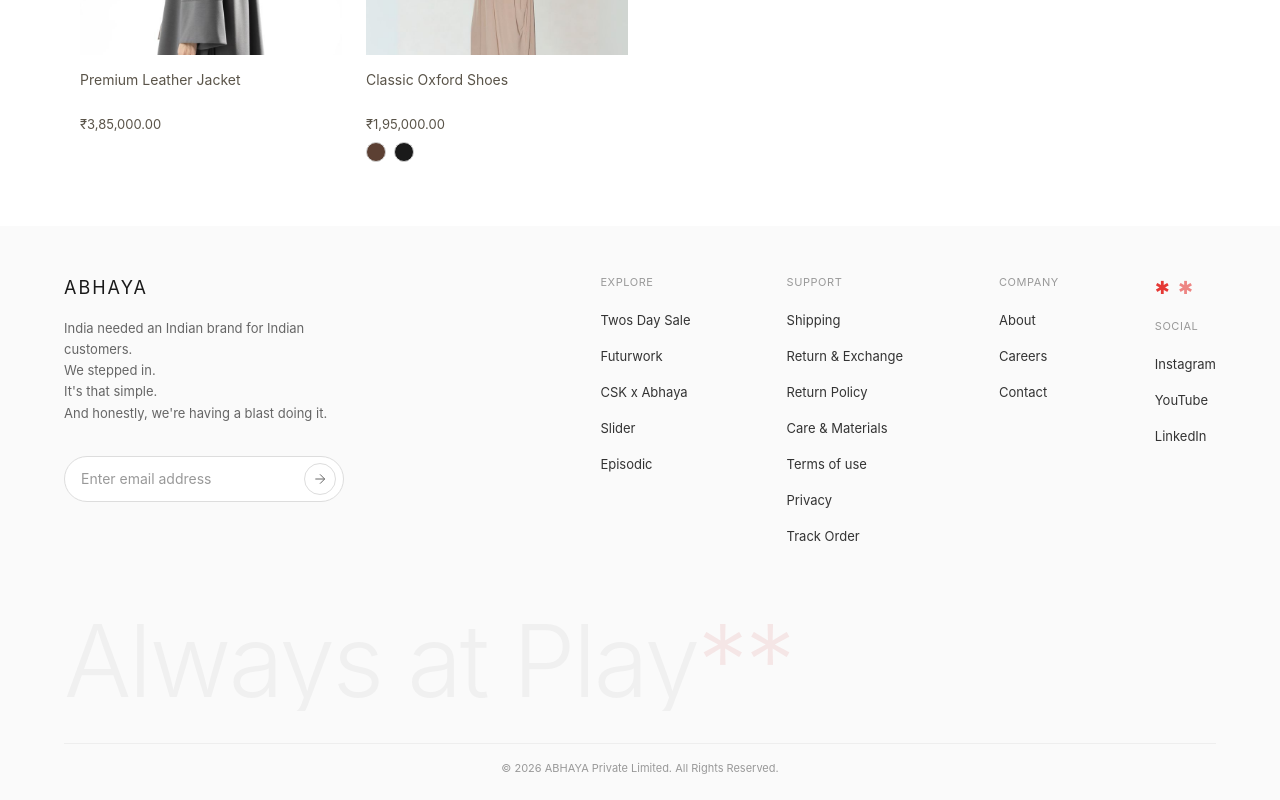
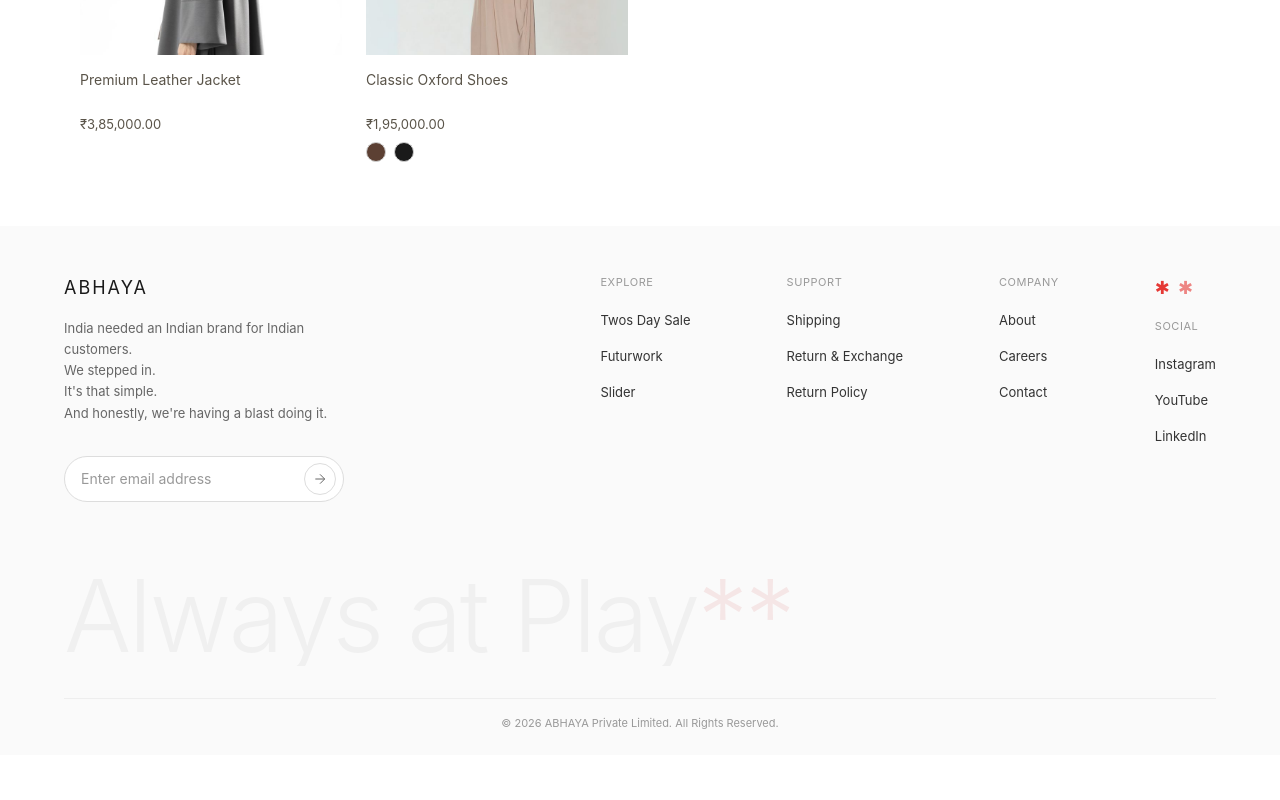
Before and after one commit to SumoodAmeen/e-commerce, a React (Vite) app: page /shop in a window 1280 px wide. Shown: the part 1465-2265 px from the top of the page. After the commit the page ends 2220 px from the top, so only its background shows below. Built offline with nearby package versions, Linux system fonts and the light colour scheme.

Commit message:
done for the day

```diff
--- a/src/components/home_page/Footer.jsx
+++ b/src/components/home_page/Footer.jsx
@@ -7,18 +7,12 @@ const Footer = () => {
         { name: 'Shipping', href: '/shipping' },
         { name: 'Return & Exchange', href: '/return-exchange' },
         { name: 'Return Policy', href: '/return-policy' },
-        { name: 'Care & Materials', href: '/care-materials' },
-        { name: 'Terms of use', href: '/terms' },
-        { name: 'Privacy', href: '/privacy' },
-        { name: 'Track Order', href: '/track-order' },
     ];
 
     const exploreLinks = [
         { name: 'Twos Day Sale', href: '/twos-day-sale' },
         { name: 'Futurwork', href: '/futurwork' },
-        { name: 'CSK x Abhaya', href: '/csk-abhaya' },
         { name: 'Slider', href: '/slider' },
-        { name: 'Episodic', href: '/episodic' },
     ];
 
     const companyLinks = [
--- a/src/components/home_page/Hero.jsx
+++ b/src/components/home_page/Hero.jsx
@@ -10,7 +10,7 @@ const Hero = () => {
                     {/* Shop Link Overlay */}
                     <Link
                         to="/shop"
-                        className="absolute bottom-8 md:bottom-16 left-1/2 transform -translate-x-1/2 z-10 text-white text-[22px] md:text-[32px] font-medium tracking-widest uppercase underline underline-offset-4 hover:opacity-80 transition-opacity duration-300"
+                        className="absolute bottom-8 md:bottom-16 left-1/2 transform -translate-x-1/2 z-10 text-white text-[22px] md:text-[32px] font-light tracking-widest uppercase underline underline-offset-4 hover:opacity-80 transition-opacity duration-300"
                     >
                         Shop
                     </Link>
```
